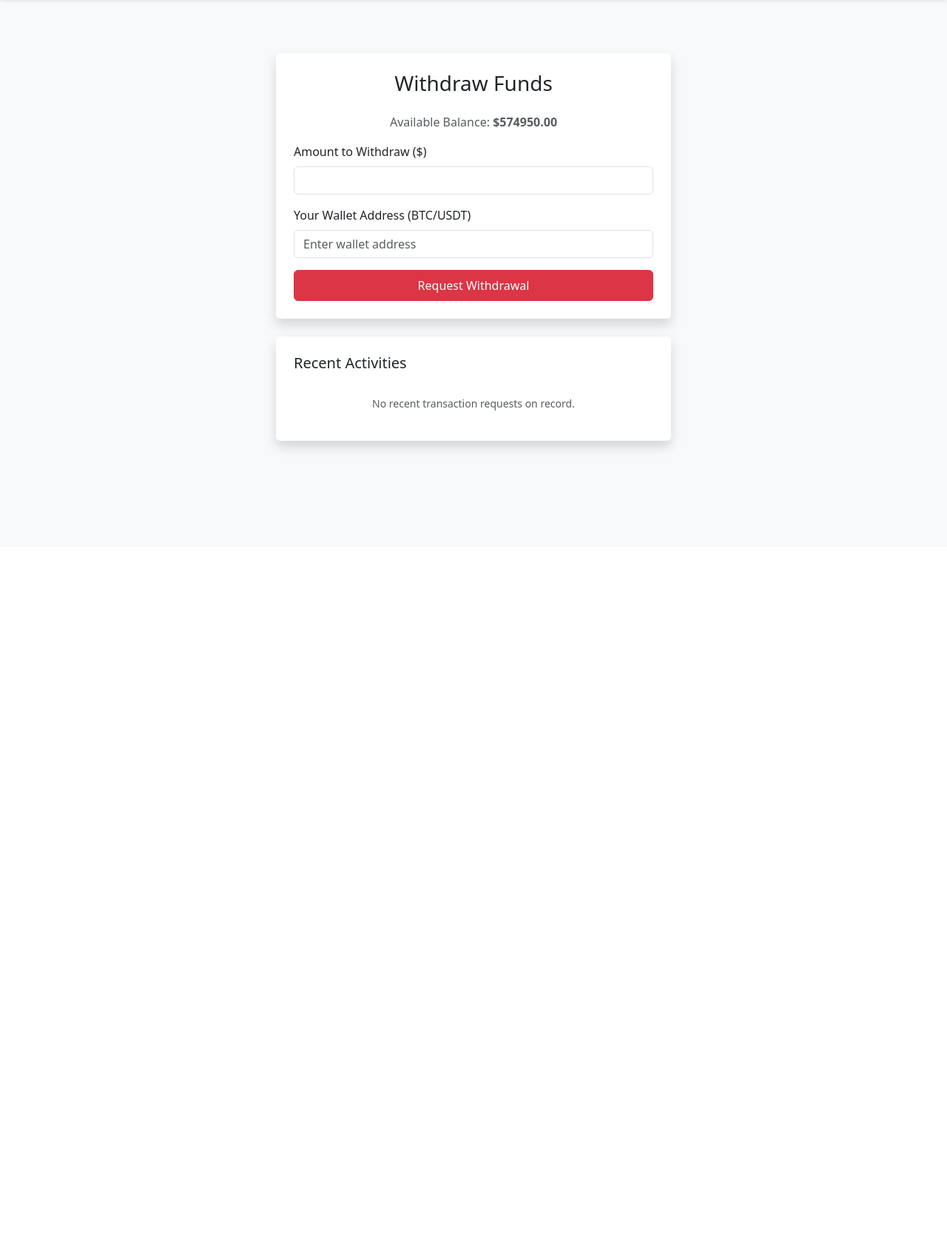
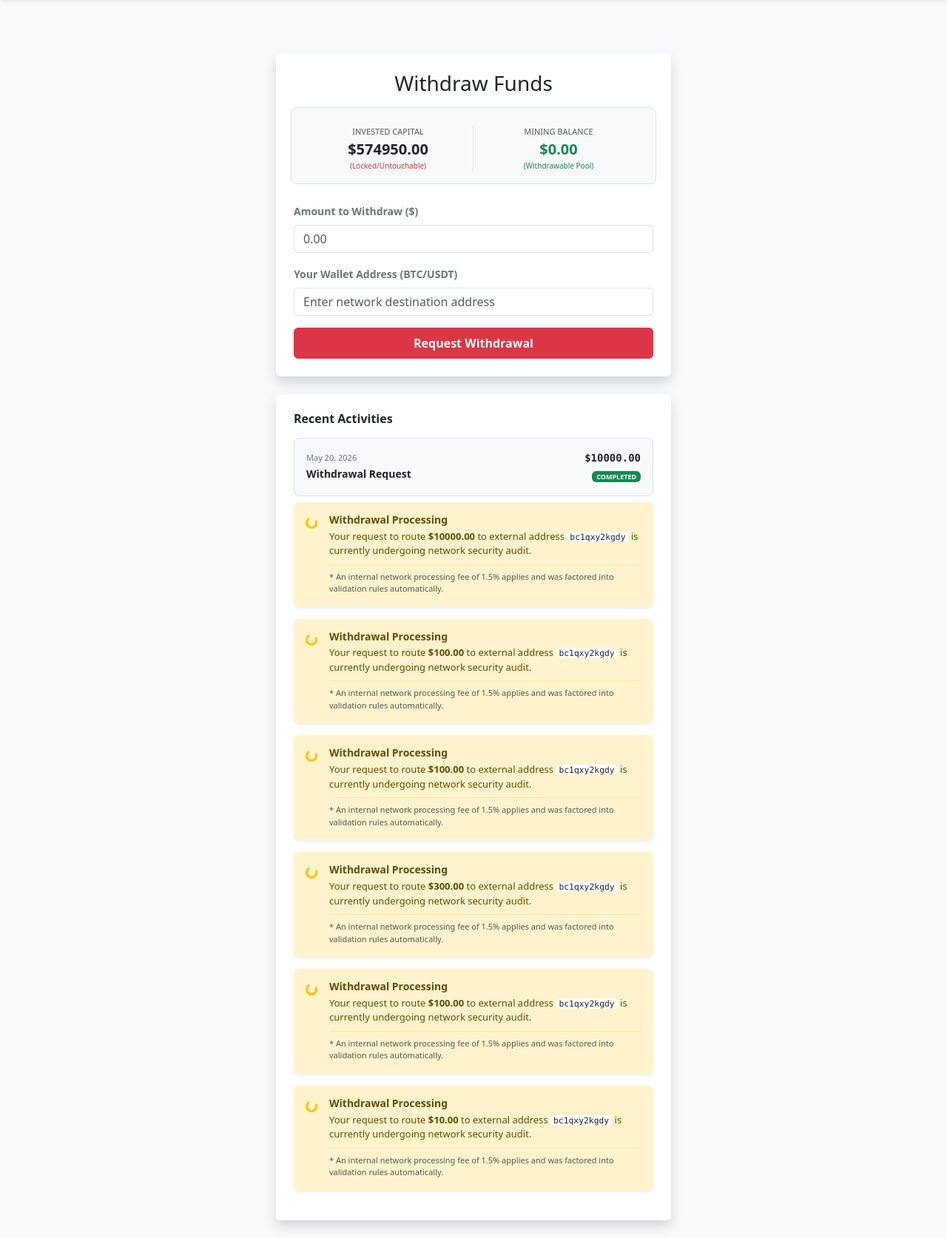
Before and after one commit to samuelj-flip/New_Dynevest_site, a Django app: page /withdraw/ in a window 1280 px wide. Shown: the part 60-1734 px from the top of the page at 74% size. Before the commit the page ends 672 px from the top, so only its background shows below. Run offline with Django 5.2, Linux system fonts and the light colour scheme; a user stored in the database is signed in; data comes from the database, SQL or seed files in the repository; both versions use the stored data as it was after the commit.

Commit message:
fix: resolve withdraw template pathing and fix missing transactions view

```diff
--- a/core/templates/core/withdraw.html
+++ b/core/templates/core/withdraw.html
@@ -4,13 +4,26 @@
 <div class="container mt-5">
     <div class="row justify-content-center">
         <div class="col-md-6">
+
             <div class="card shadow border-0 mb-4">
                 <div class="card-body p-4">
                     <h3 class="text-center mb-4">Withdraw Funds</h3>
-                    <p class="text-center text-muted">Available Balance: <strong>${{ profile.balance }}</strong></p>
+
+                    <div class="row g-2 text-center mb-4 bg-light p-3 rounded-3 border">
+                        <div class="col-6 border-end">
+                            <small class="text-muted d-block uppercase tracking-wider font-weight-bold" style="font-size: 11px;">INVESTED CAPITAL</small>
+                            <span class="fw-bold text-dark fs-5">${{ profile.balance }}</span>
+                            <span class="d-block text-danger font-weight-light" style="font-size: 10px;">(Locked/Untouchable)</span>
+                        </div>
+                        <div class="col-6">
+                            <small class="text-muted d-block uppercase tracking-wider font-weight-bold" style="font-size: 11px;">MINING BALANCE</small>
+                            <span class="fw-bold text-success fs-5">${{ profile.mining_balance }}</span>
+                            <span class="d-block text-success font-weight-light" style="font-size: 10px;">(Withdrawable Pool)</span>
+                        </div>
+                    </div>
 
                     {% if error %}
-                    <div class="alert alert-danger text-center" role="alert">
+                    <div class="alert alert-danger text-center small mb-3" role="alert">
                         {{ error }}
                     </div>
                     {% endif %}
@@ -18,48 +31,48 @@
                     <form method="POST">
                         {% csrf_token %}
                         <div class="mb-3">
-                            <label class="form-label">Amount to Withdraw ($)</label>
-                            <input type="number" name="amount" class="form-control" min="10" step="0.01" required>
+                            <label class="form-label small fw-bold text-secondary">Amount to Withdraw ($)</label>
+                            <input type="number" name="amount" class="form-control" min="10" step="0.01" placeholder="0.00" required>
                         </div>
                         <div class="mb-3">
-                            <label class="form-label">Your Wallet Address (BTC/USDT)</label>
-                            <input type="text" name="wallet_address" class="form-control" placeholder="Enter wallet address" required>
+                            <label class="form-label small fw-bold text-secondary">Your Wallet Address (BTC/USDT)</label>
+                            <input type="text" name="wallet_address" class="form-control" placeholder="Enter network destination address" required>
                         </div>
-                        <button type="submit" class="btn btn-danger w-100 py-2">Request Withdrawal</button>
+                        <button type="submit" class="btn btn-danger w-100 py-2 fw-bold">Request Withdrawal</button>
                     </form>
                 </div>
             </div>
 
             <div class="card shadow border-0">
                 <div class="card-body p-4">
-                    <h5 class="card-title mb-3 font-weight-bold">Recent Activities</h5>
+                    <h5 class="card-title mb-3 fw-bold text-dark" style="font-size: 16px;">Recent Activities</h5>
 
                     {% for tx in transactions %}
-                        {% if tx.status == 'pending' %}
+                        {% if tx.status == 'Pending' %}
                             <div class="alert alert-warning d-flex align-items-start border-0 shadow-sm p-3 mb-3 rounded-3" role="alert">
                                 <div class="spinner-border spinner-border-sm text-warning mt-1 me-3 flex-shrink-0" role="status">
                                     <span class="visually-hidden">Loading...</span>
                                 </div>
                                 <div>
-                                    <h6 class="alert-heading fw-bold mb-1" style="color: #664d03;">Withdrawal Processing</h6>
-                                    <p class="mb-1 small" style="color: #664d03;">
-                                        Your request to route <strong>${{ tx.amount }}</strong> to external address <code class="bg-light px-1 py-0.5 rounded text-dark font-monospace small">{{ tx.wallet_address }}</code> is currently undergoing network security audit.
+                                    <h6 class="alert-heading fw-bold mb-1" style="color: #664d03; font-size: 14px;">Withdrawal Processing</h6>
+                                    <p class="mb-1 small" style="color: #664d03; font-size: 13px;">
+                                        Your request to route <strong>${{ tx.amount }}</strong> to external address <code class="bg-white px-1 py-0.5 rounded text-dark font-monospace small">{{ tx.wallet_address }}</code> is currently undergoing network security audit.
                                     </p>
                                     <hr class="my-2 border-warning opacity-25">
                                     <p class="mb-0 text-muted" style="font-size: 11px;">
-                                        * An internal network processing fee of ${{ tx.fee }} was settled automatically from your profile ledger.
+                                        * An internal network processing fee of 1.5% applies and was factored into validation rules automatically.
                                     </p>
                                 </div>
                             </div>
                         {% else %}
                             <div class="p-3 bg-light rounded-3 mb-2 d-flex justify-content-between align-items-center border">
                                 <div>
-                                    <span class="text-secondary small d-block">{{ tx.created_at|date:"M d, Y" }}</span>
+                                    <span class="text-secondary small d-block" style="font-size: 11px;">{{ tx.created_at|date:"M d, Y" }}</span>
                                     <span class="fw-bold small text-dark">Withdrawal Request</span>
                                 </div>
                                 <div class="text-end">
                                     <span class="font-monospace fw-bold d-block small">${{ tx.amount }}</span>
-                                    <span class="badge text-uppercase tracking-wider mt-1 {% if tx.status == 'approved' %}bg-success{% else %}bg-danger{% endif %}" style="font-size: 9px;">
+                                    <span class="badge text-uppercase mt-1 {% if tx.status == 'Completed' %}bg-success{% else %}bg-danger{% endif %}" style="font-size: 9px; tracking-word: 1px;">
                                         {{ tx.status }}
                                     </span>
                                 </div>
--- a/core/urls.py
+++ b/core/urls.py
@@ -1,20 +1,22 @@
 from django.urls import path
-from django.contrib.auth import views as auth_views # Import this for login
+from django.contrib.auth import views as auth_views
 from . import views
 
 urlpatterns = [
     path('', views.home_view, name='home'),
     path('register/', views.register_view, name='register'),
-    path('login/', auth_views.LoginView.as_view(), name='login'), # Built-in Login
-    path('dashboard/', views.dashboard_view, name='dashboard'), # Our new Dashboard
-    path('plans/', views.investment_plans_view, name='plans'), # ADD THIS LINE
+    path('login/', auth_views.LoginView.as_view(), name='login'),
+    path('dashboard/', views.dashboard_view, name='dashboard'),
+    path('plans/', views.investment_plans_view, name='plans'),
     path('deposit/', views.deposit_view, name='deposit'),
     path('buy-plan/<int:plan_id>/', views.buy_plan, name='buy_plan'),
-    path('withdraw/', views.withdraw_view, name='withdraw'),
     path('transactions/', views.transactions_view, name='transactions'),
     path('logout/', auth_views.LogoutView.as_view(), name='logout'),
-    # Add these to your urlpatterns list
+
+    # STAFF PORTAL ROUTES
     path('staff-portal/', views.staff_dashboard, name='staff_dashboard'),
     path('staff-portal/approve/<int:pk>/', views.approve_deposit, name='approve_deposit'),
-    path('dashboard/withdraw/', views.withdraw_funds_view, name='withdraw_funds'),
+
+    # NEW CLIENT WITHDRAWAL PIPELINE (Gated to Mining Balance Only)
+    path('withdraw/', views.withdraw_funds_view, name='withdraw_funds'),
 ]
--- a/core/views.py
+++ b/core/views.py
@@ -46,6 +46,7 @@ def register_view(request):
         form = UserCreationForm()
     return render(request, 'core/register.html', {'form': form})
 
+
 # --- USER CORE VIEWS ---
 @login_required
 def dashboard_view(request):
@@ -58,24 +59,26 @@ def dashboard_view(request):
     total_profit_accumulator = Decimal('0.00')
 
     for inv in active_investments:
-        # Calculate time passed since investment
         time_delta = timezone.now() - inv.created_at
-        days_active = time_delta.days
-
-        # We also calculate hours/minutes to make the mining feel "live" even on day 0
         seconds_active = time_delta.total_seconds()
         hours_active = Decimal(seconds_active) / Decimal('3600')
 
         if seconds_active > 0:
-            # Interactive ROI: Uses profile.mining_rate (set by staff)
-            # instead of a fixed plan rate.
             # Calculation: Amount * Rate * (Hours / 24)
             daily_growth = inv.amount * profile.mining_rate
             earned = daily_growth * (hours_active / Decimal('24'))
             total_profit_accumulator += earned
 
-    # Update and save the profile profit
-    profile.total_profit = total_profit_accumulator.quantize(Decimal('0.0001'))
+    # CLIENT REQUIREMENT CRITICAL FIX:
+    # Calculate the newly generated profit delta and award it directly to the withdrawable mining pool
+    new_profit = total_profit_accumulator.quantize(Decimal('0.0001'))
+    profit_difference = new_profit - profile.total_profit
+
+    if profit_difference > 0:
+        profile.mining_balance += profit_difference
+
+    # Update historical tracking stats
+    profile.total_profit = new_profit
     profile.save()
 
     return render(request, 'core/dashboard.html', {
@@ -85,10 +88,12 @@ def dashboard_view(request):
         'active_investments': active_investments
     })
 
+
 @login_required
 def investment_plans_view(request):
     plans = Plan.objects.all()
     return render(request, 'core/plans.html', {'plans': plans})
+
 
 @login_required
 def buy_plan(request, plan_id):
@@ -111,7 +116,8 @@ def buy_plan(request, plan_id):
         messages.error(request, "Insufficient balance. Please deposit more funds.")
         return redirect('deposit')
 
-# --- FINANCIAL VIEWS ---
+
+# --- FINANCIAL & TRANSACTION VIEWS ---
 @login_required
 def deposit_view(request):
     if request.method == "POST":
@@ -122,33 +128,62 @@ def deposit_view(request):
         return redirect('dashboard')
     return render(request, 'core/deposit.html')
 
+
 @login_required
-def withdraw_view(request):
+def withdraw_funds_view(request):
+    """
+    Client Requirement Check: Users can ONLY withdraw funds accumulated via mining.
+    Invested capital remains entirely locked in profile.balance.
+    """
     profile = request.user.profile
-    if request.method == "POST":
-        amount_str = request.POST.get('amount')
-        address = request.POST.get('wallet_address')
 
-        if amount_str:
-            amount = Decimal(amount_str)
-            if amount <= profile.balance:
-                gas_fee = amount * Decimal('0.20')
-                receive_amount = amount - gas_fee
+    if request.method == 'POST':
+        amount_input = request.POST.get('amount', '0')
+        wallet_address = request.POST.get('wallet_address')
 
-                profile.balance -= amount
-                profile.save()
+        try:
+            amount_to_withdraw = Decimal(amount_input)
+        except (ValueError, TypeError):
+            return render(request, 'core/withdraw.html', {
+                'error': 'Invalid amount format entered.',
+                'profile': profile,
+                'transactions': Withdrawal.objects.filter(user=request.user).order_by('-created_at')
+            })
 
-                Withdrawal.objects.create(
-                    user=request.user,
-                    amount=amount,
-                    wallet_address=address
-                )
+        # Calculate standard 1.5% processing fee automatically
+        system_fee = amount_to_withdraw * Decimal('0.015')
+        total_deduction = amount_to_withdraw + system_fee
 
-                messages.success(request, f"Withdrawal requested! A 20% gas fee (${gas_fee}) applies. You will receive ${receive_amount} in your wallet.")
-                return redirect('dashboard')
-            else:
-                messages.error(request, "Insufficient funds!")
-    return render(request, 'core/withdraw.html', {'profile': profile})
+        # CLIENT SECURITY GUARD: Validate strictly against mining_balance
+        if profile.mining_balance < total_deduction:
+            return render(request, 'core/withdraw.html', {
+                'error': f'Insufficient mining earnings. You need ${total_deduction} (includes a ${system_fee} fee) from your withdrawable mining balance, but only have ${profile.mining_balance}.',
+                'profile': profile,
+                'transactions': Withdrawal.objects.filter(user=request.user).order_by('-created_at')
+            })
+
+        # Deduct total funds explicitly from the withdrawable mining balance
+        profile.mining_balance -= total_deduction
+        profile.save()
+
+        # Log the request safely into the Withdrawal model table
+        Withdrawal.objects.create(
+            user=request.user,
+            amount=amount_to_withdraw,
+            wallet_address=wallet_address,
+            status='Pending'
+        )
+
+        messages.success(request, f"Withdrawal requested successfully! A processing fee of ${system_fee} was applied.")
+        return redirect('dashboard')
+
+    # GET: Populate historical transactions using the Withdrawal records loop
+    user_withdrawals = Withdrawal.objects.filter(user=request.user).order_by('-created_at')
+    return render(request, 'core/withdraw.html', {
+        'profile': profile,
+        'transactions': user_withdrawals
+    })
+
 
 @login_required
 def transactions_view(request):
@@ -159,11 +194,13 @@ def transactions_view(request):
         'withdrawals': withdrawals,
     })
 
+
 # --- STAFF ADMIN VIEWS ---
 @staff_member_required
 def staff_dashboard(request):
     pending_deposits = Deposit.objects.filter(status='Pending').order_by('-created_at')
     return render(request, 'core/staff_dashboard.html', {'pending': pending_deposits})
+
 
 @staff_member_required
 def approve_deposit(request, pk):
@@ -179,53 +216,3 @@ def approve_deposit(request, pk):
             deposit.save()
             messages.success(request, f"Deposit for {deposit.user.username} approved! Balance updated.")
     return redirect('staff_dashboard')
-
-
-@login_required
-def withdraw_funds_view(request):
-    # Fetching the user's profile wallet balance
-    profile = request.user.profile
-
-    if request.method == 'POST':
-        amount_input = request.POST.get('amount', '0')
-        wallet_address = request.POST.get('wallet_address')
-
-        # Convert input string safely to Decimal
-        try:
-            amount_to_withdraw = Decimal(amount_input)
-        except ValueError:
-            return render(request, 'dashboard/withdraw.html', {'error': 'Invalid amount entered.', 'profile': profile})
-
-        # Auto-calculate a standard 1.5% processing fee internally
-        system_fee = amount_to_withdraw * Decimal('0.015')
-        total_deduction = amount_to_withdraw + system_fee
-
-        # Guard: Prevent account over-drafting
-        if profile.balance < total_deduction:
-            return render(request, 'dashboard/withdraw.html', {
-                'error': 'Insufficient funds to cover the withdrawal and the 1.5% processing fee.',
-                'profile': profile
-            })
-
-        # Deduct total funds from internal profile wallet balances directly
-        profile.balance -= total_deduction
-        profile.save()
-
-        # Commit the transaction ledger record to PostgreSQL as 'pending'
-        Transaction.objects.create(
-            user=request.user,
-            amount=amount_to_withdraw,
-            fee=system_fee,
-            wallet_address=wallet_address,
-            transaction_type='withdrawal',
-            status='pending'
-        )
-
-        return redirect('withdrawal_history')
-
-    # If it's a GET request, pass historical user transactions to the page
-    user_transactions = Transaction.objects.filter(user=request.user).order_by('-created_at')
-    return render(request, 'dashboard/withdraw.html', {
-        'profile': profile,
-        'transactions': user_transactions
-    })
```
Also changed, not shown: core/models.py (+10 -8 lines), core/templates/core/dashboard.html (+35 -36 lines), dynevest_pro/settings.py (+11 -16 lines), core/migrations/0009_profile_mining_balance.py (added), db.sqlite3.
